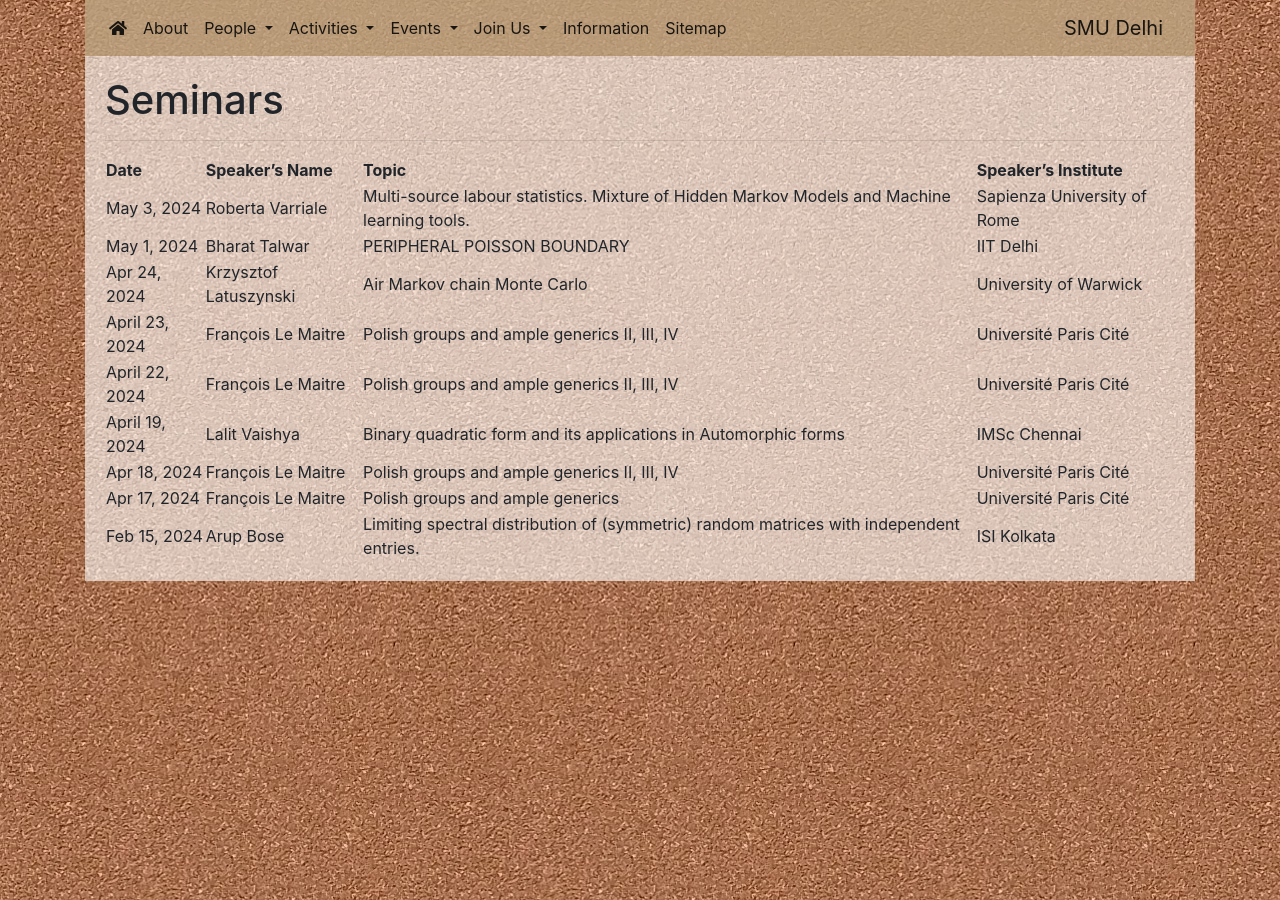
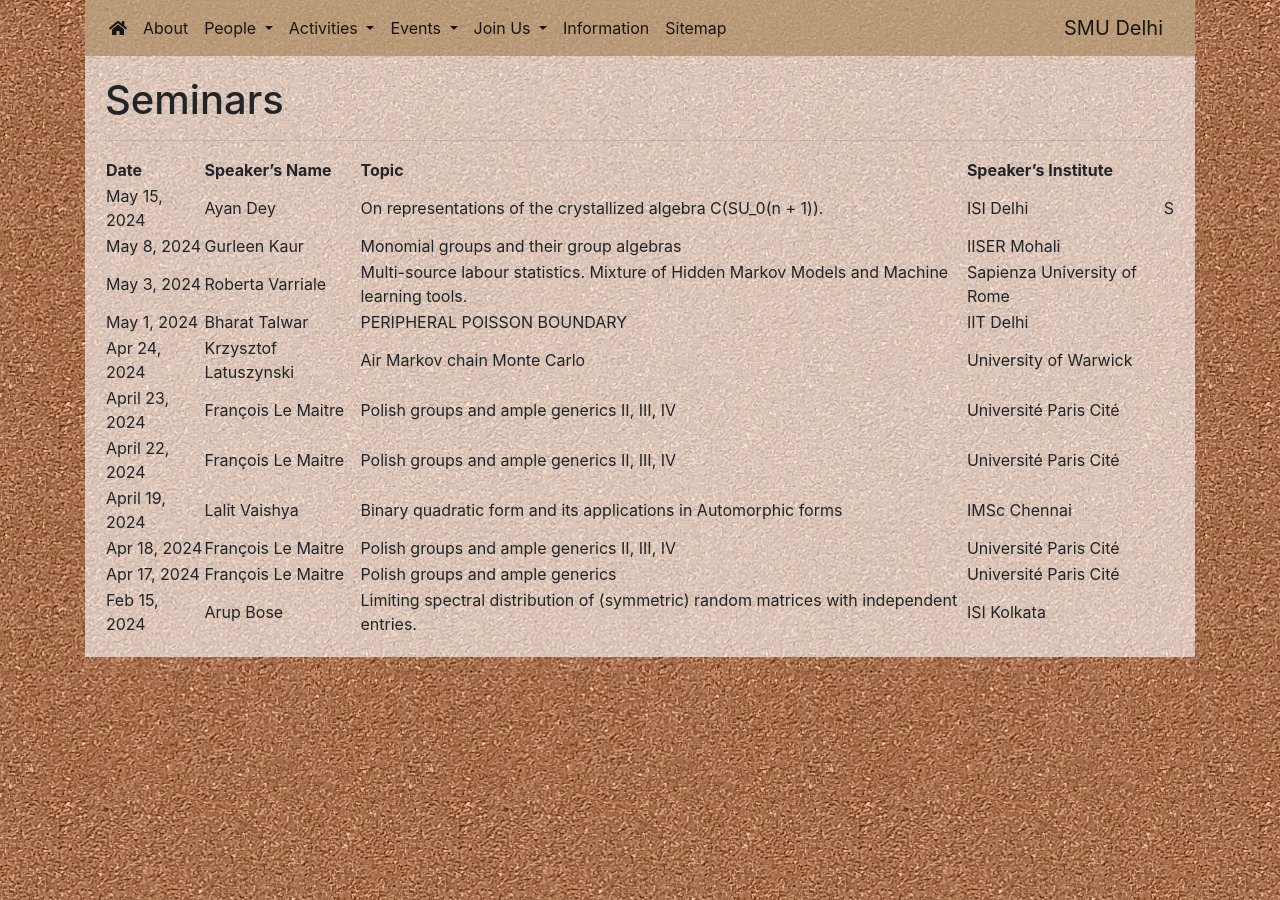
Before and after one commit to isid-smu/isid-smu.github.io, a Jekyll site: the page built from seminars-2024.md, in a window 1280 px wide. Built offline with Jekyll 4.4.1, drawn with Linux system fonts in a browser that asks for light colours; nearby versions of some CDN libraries.

Commit message:
Update seminars-2024.md

```diff
--- a/seminars-2024.md
+++ b/seminars-2024.md
@@ -6,6 +6,8 @@ layout: dropdown
 
 | Date            | Speaker's Name | Topic | Speaker's Institute |
 |-----------------|----------------|--------|---------------------|
+| May 15, 2024	| Ayan Dey	| On representations of the crystallized algebra C(SU_0(n + 1)). |	ISI Delhi |S
+| May 8, 2024 |	Gurleen Kaur |	Monomial groups and their group algebras	| IISER Mohali |
 | May 3, 2024 |	Roberta Varriale |	Multi-source labour statistics. Mixture of Hidden Markov Models and Machine learning tools. |	Sapienza University of Rome |
 | May 1, 2024	| Bharat Talwar	| PERIPHERAL POISSON BOUNDARY	| IIT Delhi |
 | Apr 24, 2024 |	Krzysztof Latuszynski	| Air Markov chain Monte Carlo |	University of Warwick |
```
